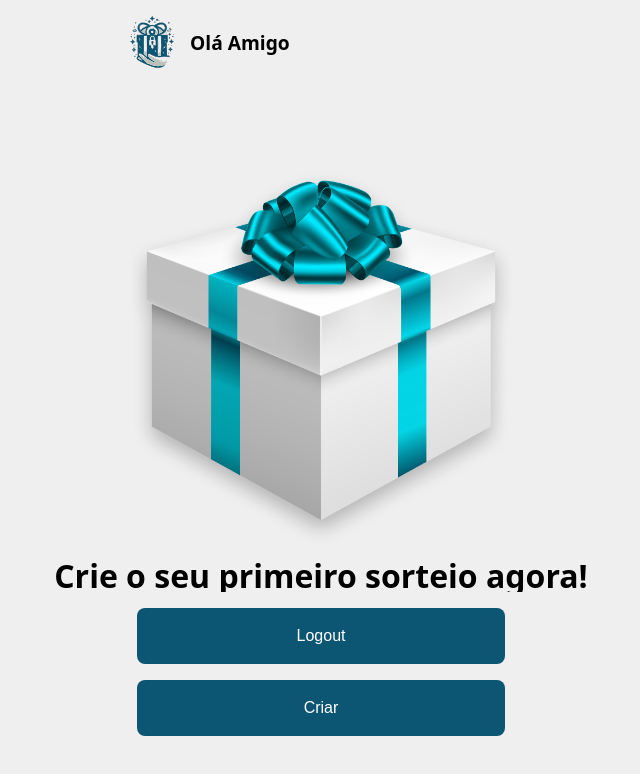
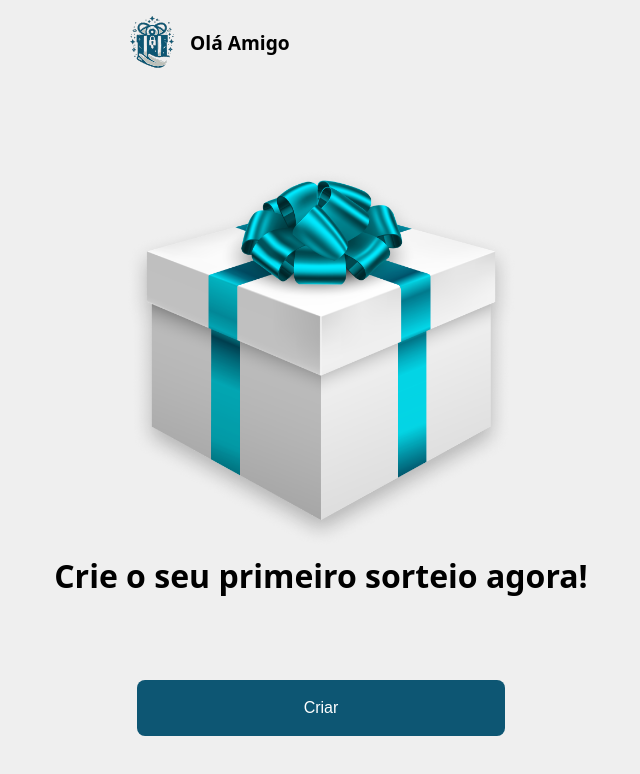
Before and after one commit to MatheusCarvalho2/secretsfriendsfrontend, a React (Vite) app: page /home in a window 1280 px wide. Shown: the top 774 px of the page, without its empty margins (319-959 px from the left). Built offline with nearby package versions, Linux system fonts and the light colour scheme.

Commit message:
Retirando botão logout da home

```diff
--- a/src/pages/Home/Home.tsx
+++ b/src/pages/Home/Home.tsx
@@ -2,14 +2,10 @@ import { RootState } from '../../store';
 import ImgHome from '../../assets/images/ImgHome.png'
 import LogoImage from '../../assets/images/Logo.svg'
 import ButtonAccept from '../../components/ButtonAccept/ButtonAccept'
-import api from '../../server/api';
 import './Home.css'
 import { useSelector } from 'react-redux';
 
 function Home() {
-  const logout = () => {
-    api.delete('/logout')
-  };
 
   const currentName = useSelector((state: RootState) => {
     return state.name;
@@ -27,10 +23,6 @@ function Home() {
       </div>
       <div className='buttons-home'>
         <ButtonAccept
-          textButton='Logout'
-          onClick={logout}
-        />
-        <ButtonAccept
           textButton="Criar"
           onClick={() => { window.location.href = '/criar' }}
         />
```
